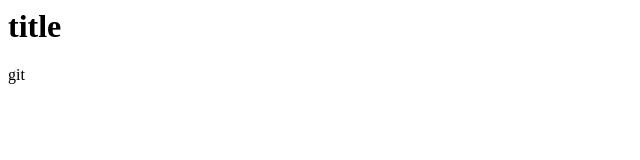
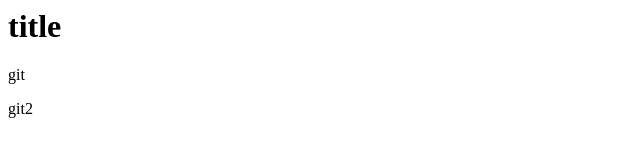
Before and after one commit to Nikitty1226/AI, a plain HTML site: page index.html in a window 1280 px wide. Shown: the full height of the page, 0-640 px from the left. Drawn offline with Linux system fonts and the light colour scheme.

Commit message:
pull request

```diff
--- a/index.html
+++ b/index.html
@@ -5,5 +5,6 @@
   <body>
     <h1>title</h1>
       <p>git</p>
+      <p>git2</p>
   </body>
 </html>
```
